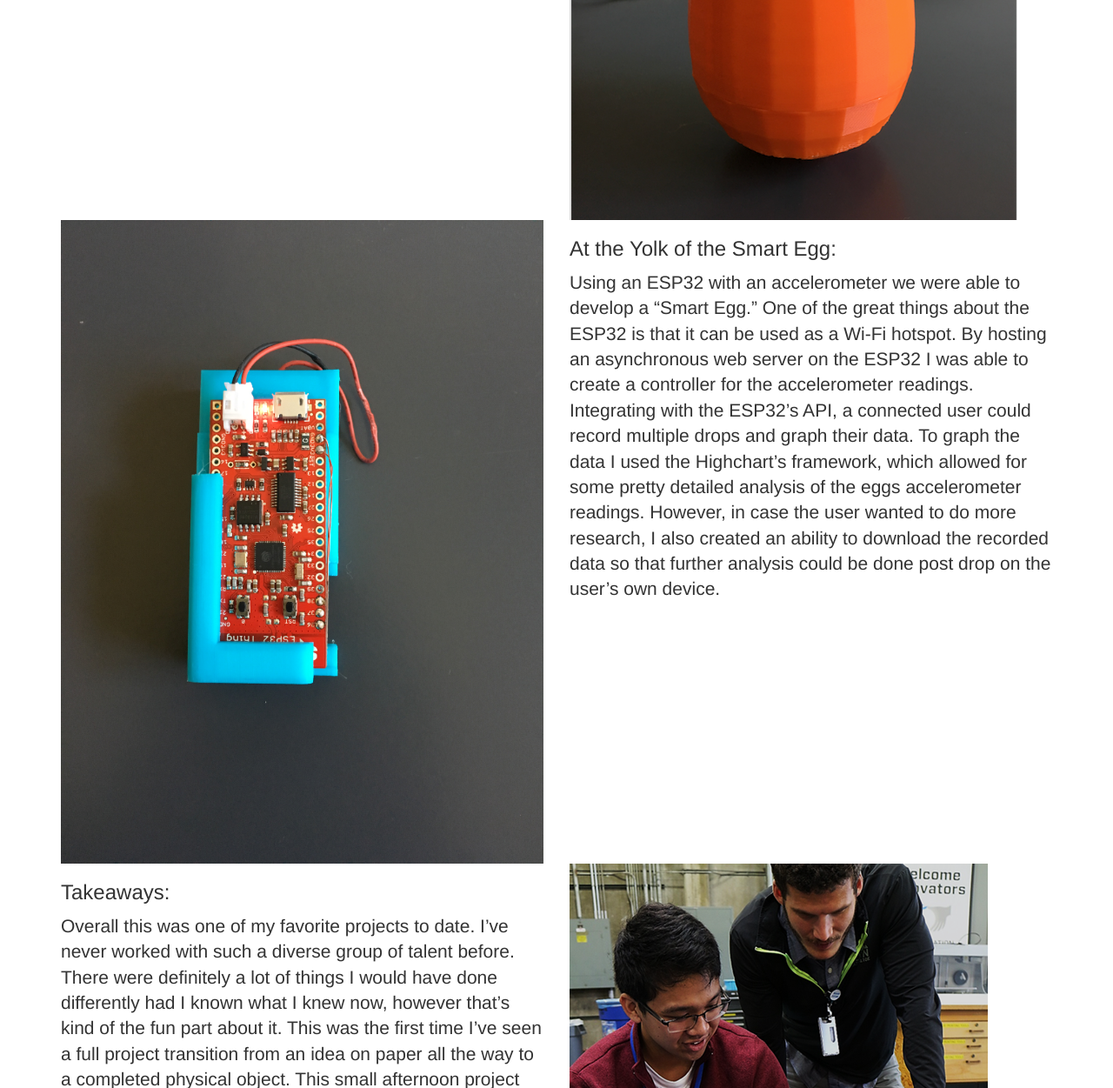
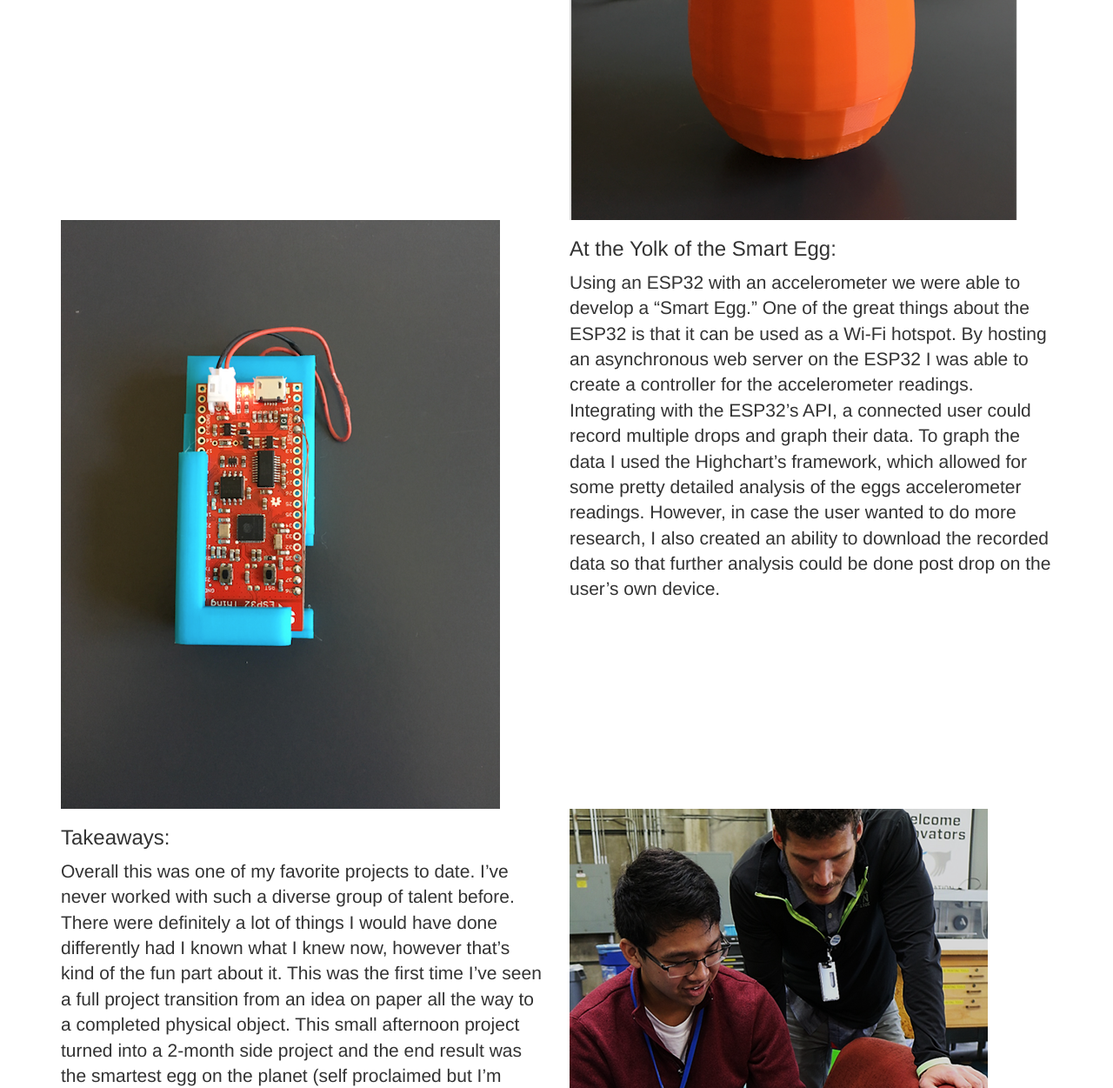
Before and after one commit to schretzilla/website, a Django app: page /smart-egg/ in a window 1280 px wide. Shown: the part 650-1901 px from the top of the page at 87% size. Run offline with Django 3.2, Linux system fonts and the light colour scheme; some libraries are stand-ins or nearby versions.

Commit message:
debug to false and lowered res of yolk photo

```diff
--- a/mysite/settings.py
+++ b/mysite/settings.py
@@ -32,7 +32,7 @@ if(DEVENV):
     SECRET_KEY = secretkeys.SECRET_KEY
 else:
     #prod settings
-    DEBUG = True
+    DEBUG = False
     SECRET_KEY=os.environ.get('SECRET_KEY')
     ALLOWED_HOSTS = ['schretzilla.herokuapp.com', 'www.schretzilla.com']
 
--- a/portfolio/templates/portfolio/smart-egg.html
+++ b/portfolio/templates/portfolio/smart-egg.html
@@ -35,7 +35,7 @@
 
     <div class="row">
         <div class="col-sm-6">
-            <img src="{% static 'portfolio/img/smart-egg/yolk-front.jpg' %}" class="img-responsive center-block" alt="Front of the Yolk">
+            <img src="{% static 'portfolio/img/smart-egg/yolk-front.png' %}" class="img-responsive center-block" alt="Front of the Yolk">
         </div>
         <div class="col-sm-6">
             <h3>At the Yolk of the Smart Egg:</h3>
```
Also changed, not shown: portfolio/static/portfolio/img/smart-egg/yolk-front.JPG (deleted), portfolio/static/portfolio/img/smart-egg/yolk-front.png (added).
